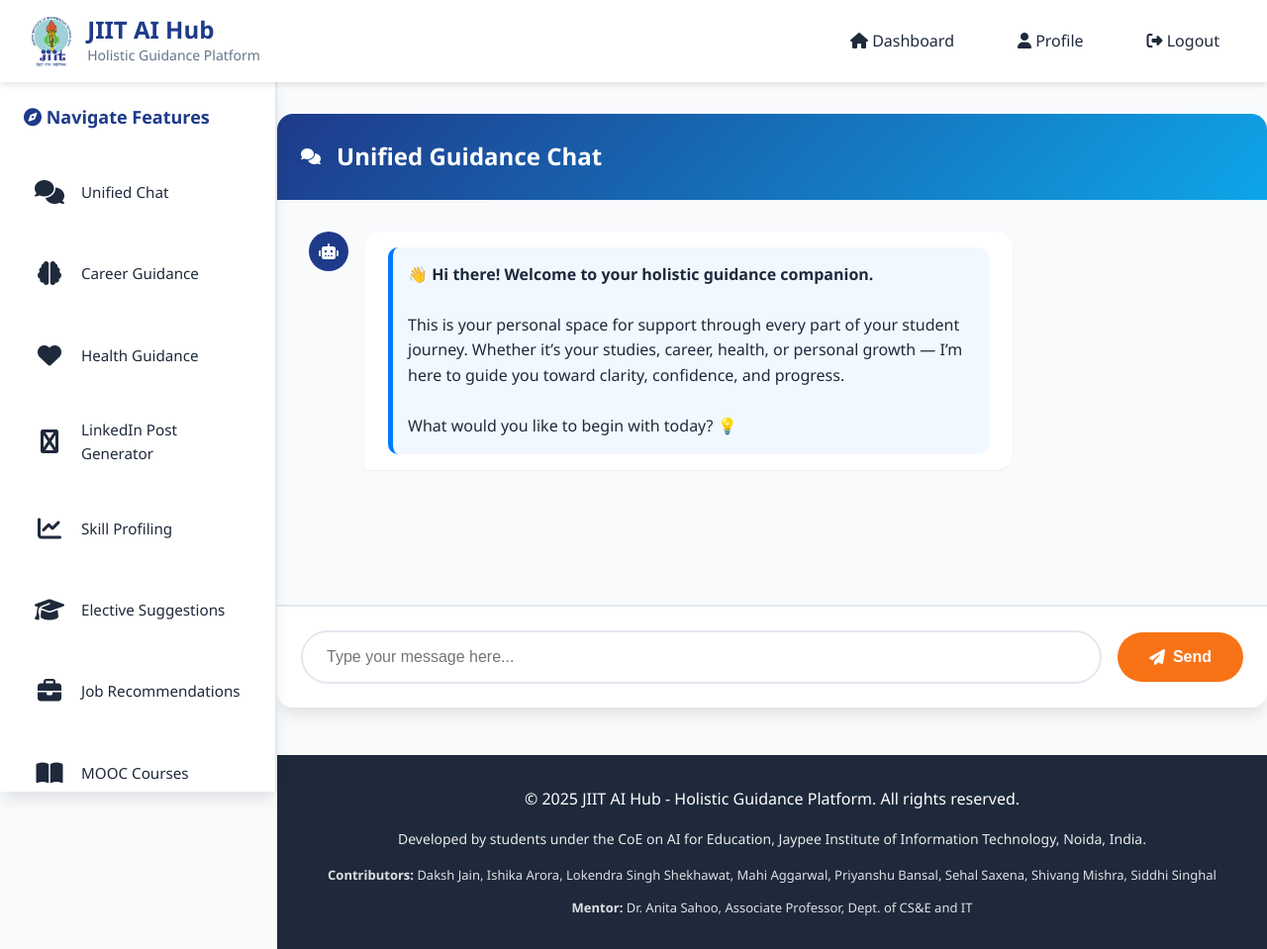
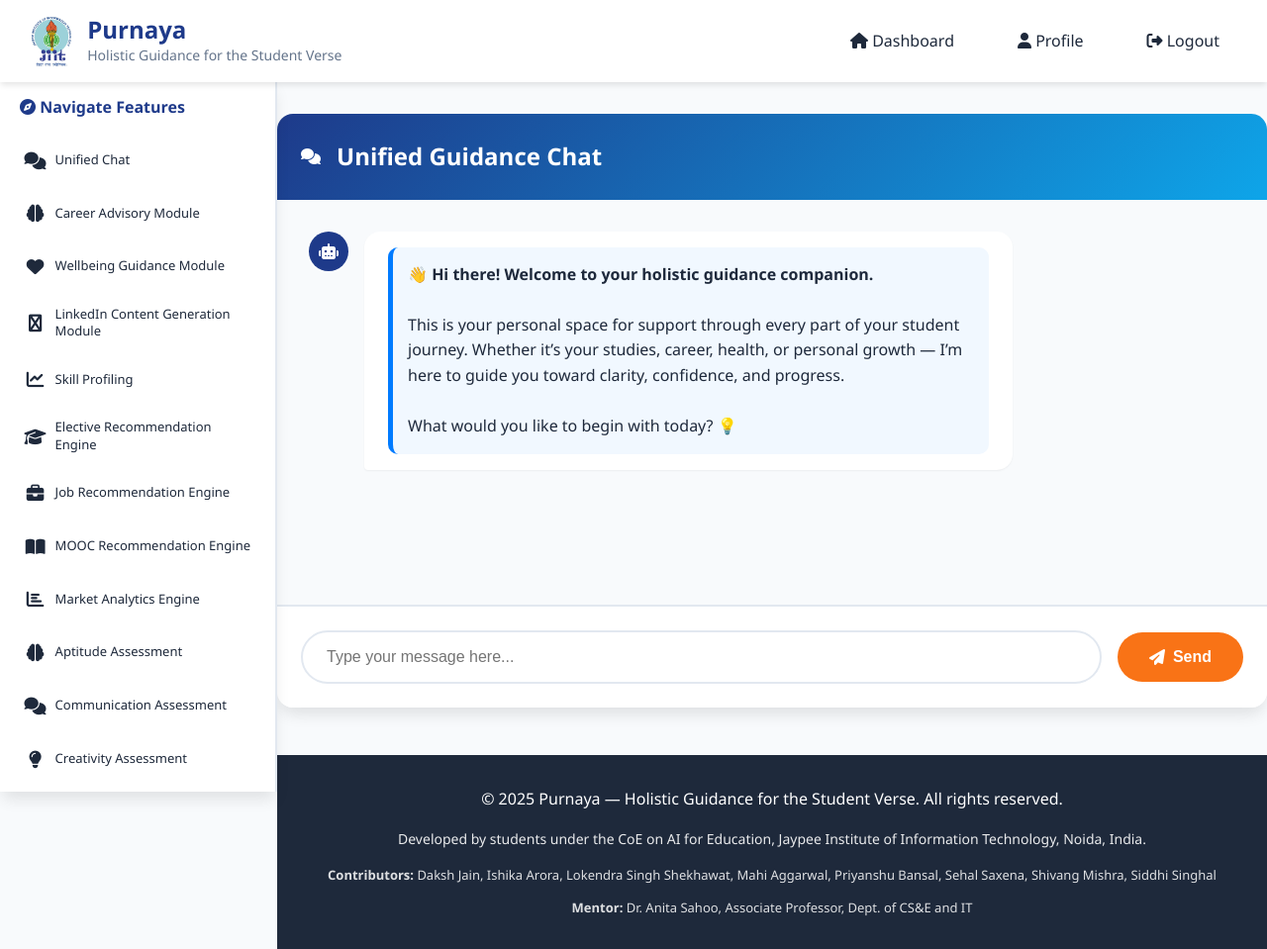
Before and after one commit to SiddhiSinghal/JIIT-AI-for-Holistic-Guidance, a Flask app: page /chat in a window 1280 px wide. Shown: the whole page at 99% size. Run offline with Flask 3, Linux system fonts and the light colour scheme; the visitor is signed in with stand-in values (Sample User, id 1).

Commit message:
Rebrand to Purnaya across templates, refine sidebar UI, unify assessment labels, and enhance chat test intent flow

```diff
--- a/app.py
+++ b/app.py
@@ -262,7 +262,7 @@
         welcome_messages = {
             "career": """
                 <div style='padding:15px;background:#e8f4fd;border-left:5px solid #2196f3;border-radius:10px;'>
-                  <b>💼 Career Guidance Assistant</b><br><br>
+                  <b>💼 Career Advisory Module</b><br><br>
                   Welcome! I'm here to help you explore career opportunities, understand different professions,
                   and guide you toward the right career path based on your skills and interests.<br><br>
                   Ask me about career options, job roles, industry trends, or career advice!
@@ -270,7 +270,7 @@
             """,
             "health_guidance": """
                 <div style='padding:15px;background:#fef5e7;border-left:5px solid #f39c12;border-radius:10px;'>
-                  <b>❤️ Health Guidance Support</b><br><br>
+                  <b>❤️ Wellbeing Guidance Module</b><br><br>
                   I'm here to provide a supportive space for you. Whether you're feeling stressed, anxious,
                   or just need someone to talk to, I'm here to listen and offer guidance.<br><br>
                   Remember: Your health and wellbeing matter, and it's okay to ask for help.
@@ -278,7 +278,7 @@
             """,
             "linkedin": """
                 <div style='padding:15px;background:#e3f2fd;border-left:5px solid #0077b5;border-radius:10px;'>
-                  <b>✍️ LinkedIn Post Generator</b><br><br>
+                  <b>✍️ LinkedIn Content Generation Module</b><br><br>
                   Let's create engaging LinkedIn content! I can help you craft professional posts about your
                   achievements, insights, or any topic you'd like to share with your network.<br><br>
                   Tell me what you'd like to write about, and I'll generate a polished LinkedIn post for you!
@@ -287,10 +287,45 @@
             "jobs": """
                 <div style='padding:15px;background:#e8f5e9;border-left:5px solid #4caf50;border-radius:10px;'>
                   <b>💼 Job Recommendations</b><br><br>
-                  I'll analyze your profile and suggest job roles that match your skills and interests.<br><br>
+                  I'll analyze your profile and suggest job roles that match your skills and interests.
+                  Get personalized job recommendations based on your academic performance and strengths.<br><br>
                   Ask me for job suggestions or tell me about your career interests!
                 </div>
             """,
+            "mooc": """
+                <div style='padding:15px;background:#fff3e0;border-left:5px solid #ff9800;border-radius:10px;'>
+                  <b>📚 MOOC Course Recommendations</b><br><br>
+                  Looking to upskill? I can help you find the best online courses from platforms like
+                  Coursera, edX, Udemy, and more, tailored to your interests and career goals.<br><br>
+                  Tell me what skills you want to learn!
+                </div>
+            """,
+            "electives": """
+                <div style='padding:15px;background:#f3e5f5;border-left:5px solid #9c27b0;border-radius:10px;'>
+                  <b>🎓 Elective Recommendations</b><br><br>
+                  Choosing the right electives can shape your career path! I'll help you select subjects
+                  that align with your interests, strengths, and future goals.<br><br>
+                  Tell me about your semester or interests, and I'll suggest the best electives!
+                </div>
+            """,
+            "market_score": """
+                <div style='padding:15px;background:#fce4ec;border-left:5px solid #e91e63;border-radius:10px;'>
+                  <b>📊 Market Score Analysis</b><br><br>
+                  Understand the market demand for different subjects and skills! I'll provide insights
+                  into which areas are trending and have strong job prospects.<br><br>
+                  Ask me about market demand for any subject or technology!
+                </div>
+            """
+        }
+
+        chat_type_names = {
+            "career": "Career Guidance",
+            "health_guidance": "Health Guidance",
+            "linkedin": "LinkedIn Post Generator",
+            "jobs": "Job Recommendations",
+            "mooc": "MOOC Courses",
+            "electives": "Elective Suggestions",
+            "market_score": "Market Analysis"
         }
 
         welcome_message = welcome_messages.get(mode, """
@@ -311,6 +346,19 @@
     user_message = request.form["prompt"].strip()
     chat_history.append({"sender": "user", "text": user_message})
     ai_reply = None
+    test_keywords = ("aptitude", "communication", "creativity", "coding")
+    test_routes = {
+        "aptitude": "/aptitude_test",
+        "communication": "/communication_test",
+        "creativity": "/creativity_test",
+        "coding": "/coding_test",
+    }
+    test_titles = {
+        "aptitude": "Aptitude Assessment",
+        "communication": "Communication Assessment",
+        "creativity": "Creativity Assessment",
+        "coding": "Coding Assessment",
+    }
 
     # 🔹 Smart Roadmap Flow ---------------------------------------------------
     if "roadmap" in user_message.lower():
@@ -366,62 +414,71 @@
         from summer_project.rag_chain import get_mental_health_response
         ai_reply = get_mental_health_response(user_message)
 
- # 🔹 Detect Test-related Intents --------------------------------------------------------
+    # 🔹 Detect Test-related Intents --------------------------------------------------------
     elif (
         re.search(r"\b(take|start|begin|attempt|give).*\btest\b", user_message.lower())
-        or any(k in user_message.lower() for k in ["aptitude", "communication", "creativity", "coding"])
+        or any(k in user_message.lower() for k in test_keywords)
     ):
-        test_map = {
-            "aptitude": "/aptitude_test",
-            "communication": "/communication_test",
-            "creativity": "/creativity_test",
-            "coding": "/coding_test"
-        }
+        selected_test = next((k for k in test_keywords if k in user_message.lower()), None)
+        if selected_test:
+            test_url = test_routes[selected_test]
+            ai_reply = {
+                "sender": "ai",
+                "html": True,
+                "text": f"""
+                <div style='padding:15px;background:#e3f2fd;border-left:5px solid #2196f3;border-radius:8px;'>
+                  🚀 Ready to begin your <b>{test_titles[selected_test]}</b>?<br><br>
+                  <a href='{test_url}' target='_blank' rel='noopener noreferrer'>
+                    <button style='background:#007bff;color:white;border:none;padding:8px 16px;border-radius:5px;cursor:pointer;'>
+                      Start Test
+                    </button>
+                  </a>
+                </div>
+                """,
+            }
+            session["test_intent"] = False
+        else:
+            ai_reply = {
+                "sender": "ai",
+                "text": """
+                Which test would you like to take? 💡<br>
+                You can choose one of the following:<br>
+                👉 Aptitude<br>
+                👉 Communication<br>
+                👉 Creativity<br>
+                👉 Coding
+                """,
+                "html": True,
+            }
+            session["test_intent"] = True
 
-    selected_test = None
-    # Check which test the user mentioned
-    for key in test_map.keys():
-        if key in user_message.lower():
-            selected_test = key
-            break
+    # 🔹 If user had previously said “start test” but now gives the type name only
+    elif session.get("test_intent") and any(k in user_message.lower() for k in test_keywords):
+        selected_test = next((k for k in test_keywords if k in user_message.lower()), None)
+        if selected_test:
+            test_url = test_routes[selected_test]
+            ai_reply = {
+                "sender": "ai",
+                "html": True,
+                "text": f"""
+                <div style='padding:15px;background:#e3f2fd;border-left:5px solid #2196f3;border-radius:8px;'>
+                  🚀 Ready to begin your <b>{test_titles[selected_test]}</b>?<br><br>
+                  <a href='{test_url}' target='_blank' rel='noopener noreferrer'>
+                    <button style='background:#007bff;color:white;border:none;padding:8px 16px;border-radius:5px;cursor:pointer;'>
+                      Start Test
+                    </button>
+                  </a>
+                </div>
+                """,
+            }
+            session["test_intent"] = False
 
-    # Case 1️⃣: User directly mentioned test name (like "coding" or "aptitude")
-    if selected_test:
-        test_url = test_map[selected_test]
-        ai_reply = {
-            "sender": "ai",
-            "html": True,
-            "text": f"""
-            <div style='padding:15px;background:#e3f2fd;border-left:5px solid #2196f3;border-radius:8px;'>
-              🚀 Ready to begin your <b>{selected_test.capitalize()} Test</b>?<br><br>
-              <a href='{test_url}' target='_blank' rel='noopener noreferrer'>
-                <button style='background:#007bff;color:white;border:none;padding:8px 16px;border-radius:5px;cursor:pointer;'>
-                  Start Test
-                </button>
-              </a>
-            </div>
-            """
-        }
-        session["test_intent"] = False
-
-    # Case 2️⃣: User just said "start test" without naming which one
-    else:
-        ai_reply = {
-            "sender": "ai",
-            "html": True,
-            "text": """
-            <div style='padding:15px;background:#fff3cd;border-left:5px solid #ffc107;border-radius:8px;'>
-              Which test would you like to take? 💡<br><br>
-              👉 Aptitude<br>
-              👉 Communication<br>
-              👉 Creativity<br>
-              👉 Coding
-            </div>
-            """
-        }
-        session["test_intent"] = True
-
-
+    if ai_reply is None:
+        ai_reply = orchestrator_cli.orchestrate(
+            user_message,
+            username=username,
+            last_user_message=user_message,
+        )
 
     # Append AI reply ---------------------------------------------------------
     if isinstance(ai_reply, dict):
@@ -477,14 +534,14 @@
         users_collection.update_one(
             {"username": username},
             {"$push": {"assessments": {
-                "type": "Aptitude Test",
+                "type": "Aptitude Assessment",
                 "score": score,
                 "date": datetime.now().strftime("%Y-%m-%d %H:%M:%S")
             }}}
         )
 
 
-        return render_template("test_done.html", test="Aptitude", score=score)
+        return render_template("test_done.html", test="Aptitude Assessment", score=score)
 
     # GET → show random 10 questions
     questions = load_questions()
@@ -506,13 +563,13 @@
         users_collection.update_one(
             {"username": username},
             {"$push": {"assessments": {
-                "type": "Communication Test",
+                "type": "Communication Assessment",
                 "score": score,
                 "date": datetime.now().strftime("%Y-%m-%d %H:%M:%S")
             }}}
         )
 
-        return render_template("test_done.html", test="Communication", score=score)
+        return render_template("test_done.html", test="Communication Assessment", score=score)
 
     return render_template("communication_test.html")
 
@@ -540,14 +597,14 @@
             {"username": username},
             {"$push": {
                 "assessments": {
-                    "type": "Creativity Test",
+                    "type": "Creativity Assessment",
                     "score": score,
                     "date": datetime.now().strftime("%Y-%m-%d %H:%M:%S")
                 }
             }}
         )
 
-        return render_template("test_done.html", test="Creativity", score=score)
+        return render_template("test_done.html", test="Creativity Assessment", score=score)
 
     prompt = random.choice(PROMPTS)
     return render_template("creativity_test.html", prompt=prompt)
@@ -603,14 +660,14 @@
             {"username": username},
             {"$push": {
                 "assessments": {
-                    "type": "Coding Test",
+                    "type": "Coding Assessment",
                     "score": marks,
                     "date": datetime.now().strftime("%Y-%m-%d %H:%M:%S")
                 }
             }}
         )
 
-        return render_template("test_done.html", test="Coding", score=marks)
+        return render_template("test_done.html", test="Coding Assessment", score=marks)
 
     return render_template("coding_test.html", question=question)
 
--- a/static/css/style.css
+++ b/static/css/style.css
@@ -241,29 +241,29 @@
   box-shadow: var(--shadow-lg);
   overflow-y: auto;
   z-index: 900;
-  padding: 1.5rem 1rem;
+  padding: 1rem 0.75rem;
   border-right: 2px solid var(--jiit-border);
 }
 
 .side-panel-title {
-  font-size: 1.125rem;
+  font-size: 1rem;
   font-weight: 700;
   color: var(--jiit-primary);
-  margin-bottom: 1.5rem;
+  margin-bottom: 1rem;
   padding: 0 0.5rem;
 }
 
 .panel-nav {
   display: flex;
   flex-direction: column;
-  gap: 0.5rem;
+  gap: 0.35rem;
 }
 
 .panel-nav-item {
   display: flex;
   align-items: center;
-  gap: 1rem;
-  padding: 1rem;
+  gap: 0.5rem;
+  padding: 0.5rem 0.6rem;
   border-radius: 0.75rem;
   text-decoration: none;
   color: var(--jiit-dark);
@@ -284,14 +284,15 @@
 }
 
 .panel-icon {
-  font-size: 1.5rem;
-  width: 32px;
+  font-size: 1.1rem;
+  width: 24px;
   text-align: center;
 }
 
 .panel-label {
   flex: 1;
-  font-size: 0.95rem;
+  font-size: 0.8125rem;
+  line-height: 1.35;
 }
 
 .main-content {
--- a/templates/base.html
+++ b/templates/base.html
@@ -2,7 +2,7 @@
 <html lang="en">
 <head>
   <meta charset="UTF-8">
-  <title>{{ title or "AI for Holistic Guidance" }}</title>
+  <title>{{ title or "Purnaya — Holistic Guidance for the Student Verse" }}</title>
   <link href="https://cdn.jsdelivr.net/npm/bootstrap@5.3.2/dist/css/bootstrap.min.css" rel="stylesheet">
   <style>
     body {
@@ -20,7 +20,7 @@
 </head>
 <body>
   <nav class="navbar navbar-expand-lg navbar-dark bg-dark px-4">
-    <a class="navbar-brand fw-bold" href="/">AI Hub</a>
+    <a class="navbar-brand fw-bold" href="/">Purnaya</a>
     <div class="ms-auto">
       {% if session.get('username') %}
       <span class="text-light me-3">Hi, {{ session['username'] }}</span>
--- a/templates/chat.html
+++ b/templates/chat.html
@@ -3,7 +3,7 @@
 <head>
   <meta charset="UTF-8">
   <meta name="viewport" content="width=device-width, initial-scale=1.0">
-  <title>{{ chat_type }} Chat - JIIT AI Hub</title>
+  <title>{{ chat_type }} Chat - Purnaya</title>
   <link rel="stylesheet" href="{{ url_for('static', filename='css/style.css') }}">
   <link rel="stylesheet" href="https://cdnjs.cloudflare.com/ajax/libs/font-awesome/6.4.0/css/all.min.css">
 </head>
@@ -13,8 +13,8 @@
       <div class="logo-section">
         <img src="{{ url_for('static', filename='images/jiit-logo.png') }}" alt="JIIT Logo" class="logo-img">
         <div class="logo-text">
-          <div class="logo-title">JIIT AI Hub</div>
-          <div class="logo-subtitle">Holistic Guidance Platform</div>
+          <div class="logo-title">Purnaya</div>
+          <div class="logo-subtitle">Holistic Guidance for the Student Verse</div>
         </div>
       </div>
       <nav class="nav-links">
@@ -42,15 +42,15 @@
       </a>
       <a href="/chat?mode=career" class="panel-nav-item">
         <span class="panel-icon"><i class="fas fa-brain"></i></span>
-        <span class="panel-label">Career Guidance</span>
+        <span class="panel-label">Career Advisory Module</span>
       </a>
       <a href="/chat?mode=health_guidance" class="panel-nav-item">
         <span class="panel-icon"><i class="fas fa-heart"></i></span>
-        <span class="panel-label">Health Guidance</span>
+        <span class="panel-label">Wellbeing Guidance Module</span>
       </a>
       <a href="/chat?mode=linkedin" class="panel-nav-item">
         <span class="panel-icon"><i class="fas fa-linkedin"></i></span>
-        <span class="panel-label">LinkedIn Post Generator</span>
+        <span class="panel-label">LinkedIn Content Generation Module</span>
       </a>
       <a href="/profile" class="panel-nav-item">
         <span class="panel-icon"><i class="fas fa-chart-line"></i></span>
@@ -58,35 +58,35 @@
       </a>
       <a href="/chat?mode=electives" class="panel-nav-item">
         <span class="panel-icon"><i class="fas fa-graduation-cap"></i></span>
-        <span class="panel-label">Elective Suggestions</span>
+        <span class="panel-label">Elective Recommendation Engine</span>
       </a>
       <a href="/chat?mode=jobs" class="panel-nav-item">
         <span class="panel-icon"><i class="fas fa-briefcase"></i></span>
-        <span class="panel-label">Job Recommendations</span>
+        <span class="panel-label">Job Recommendation Engine</span>
       </a>
       <a href="/chat?mode=mooc" class="panel-nav-item">
         <span class="panel-icon"><i class="fas fa-book-open"></i></span>
-        <span class="panel-label">MOOC Courses</span>
+        <span class="panel-label">MOOC Recommendation Engine</span>
       </a>
       <a href="/chat?mode=market_score" class="panel-nav-item">
         <span class="panel-icon"><i class="fas fa-chart-bar"></i></span>
-        <span class="panel-label">Market Analysis</span>
+        <span class="panel-label">Market Analytics Engine</span>
       </a>
       <a href="/aptitude_test" class="panel-nav-item">
         <span class="panel-icon"><i class="fas fa-brain"></i></span>
-        <span class="panel-label">Aptitude Test</span>
+        <span class="panel-label">Aptitude Assessment</span>
       </a>
       <a href="/communication_test" class="panel-nav-item">
         <span class="panel-icon"><i class="fas fa-comments"></i></span>
-        <span class="panel-label">Communication Test</span>
+        <span class="panel-label">Communication Assessment</span>
       </a>
       <a href="/creativity_test" class="panel-nav-item">
         <span class="panel-icon"><i class="fas fa-lightbulb"></i></span>
-        <span class="panel-label">Creativity Test</span>
+        <span class="panel-label">Creativity Assessment</span>
       </a>
       <a href="/coding_test" class="panel-nav-item">
         <span class="panel-icon"><i class="fas fa-code"></i></span>
-        <span class="panel-label">Coding Test</span>
+        <span class="panel-label">Coding Assessment</span>
       </a>
     </nav>
   </aside>
@@ -153,7 +153,7 @@
   </main>
 
   <footer style="background: var(--jiit-dark); color: white; text-align: center; padding: 2rem; margin-top: 3rem; margin-left: 280px;">
-    <p>&copy; 2025 JIIT AI Hub - Holistic Guidance Platform. All rights reserved.</p>
+    <p>&copy; 2025 Purnaya — Holistic Guidance for the Student Verse. All rights reserved.</p>
     <p style="margin-top: 1rem; opacity: 0.9; font-size: 0.875rem; line-height: 1.6;">
       Developed by students under the CoE on AI for Education, Jaypee Institute of Information Technology, Noida, India.
     </p>
--- a/templates/dashboard.html
+++ b/templates/dashboard.html
@@ -3,7 +3,7 @@
 <head>
   <meta charset="UTF-8" />
   <meta name="viewport" content="width=device-width, initial-scale=1.0" />
-  <title>AI Dashboard | Holistic Guidance</title>
+  <title>Purnaya — Holistic Guidance for the Student Verse</title>
   <link href="https://cdn.jsdelivr.net/npm/bootstrap@5.3.2/dist/css/bootstrap.min.css" rel="stylesheet">
   <style>
     body { margin: 0; height: 100vh; overflow: hidden; }
--- a/templates/layout.html
+++ b/templates/layout.html
@@ -2,7 +2,7 @@
 <html lang="en">
 <head>
   <meta charset="UTF-8">
-  <title>{{ chat_type or "AI for Holistic Guidance" }}</title>
+  <title>{{ chat_type or "Purnaya — Holistic Guidance for the Student Verse" }}</title>
   <link href="https://cdn.jsdelivr.net/npm/bootstrap@5.3.2/dist/css/bootstrap.min.css" rel="stylesheet">
   <style>
     body { overflow: hidden; }
--- a/templates/login.html
+++ b/templates/login.html
@@ -3,7 +3,7 @@
 <head>
   <meta charset="UTF-8">
   <meta name="viewport" content="width=device-width, initial-scale=1.0">
-  <title>Login - JIIT AI Hub</title>
+  <title>Login - Purnaya</title>
   <link rel="stylesheet" href="{{ url_for('static', filename='css/style.css') }}">
   <link rel="stylesheet" href="https://cdnjs.cloudflare.com/ajax/libs/font-awesome/6.4.0/css/all.min.css">
 </head>
@@ -11,10 +11,10 @@
   <div class="auth-container">
     <div class="auth-card">
       <div class="auth-logo">
-        <img src="{{ url_for('static', filename='images/jiit-logo.png') }}" alt="JIIT Logo">
+        <img src="{{ url_for('static', filename='images/jiit-logo.png') }}" alt="Purnaya Logo">
         <h1 class="auth-title">Welcome Back</h1>
         <p style="color: var(--jiit-gray); text-align: center; margin-bottom: 2rem;">
-          Sign in to access your JIIT AI Hub dashboard
+          Sign in to continue to Purnaya — Holistic Guidance for the Student Verse
         </p>
       </div>
 
--- a/templates/signup.html
+++ b/templates/signup.html
@@ -3,7 +3,7 @@
 <head>
   <meta charset="UTF-8">
   <meta name="viewport" content="width=device-width, initial-scale=1.0">
-  <title>Sign Up - JIIT AI Hub</title>
+  <title>Sign Up - Purnaya</title>
   <link rel="stylesheet" href="{{ url_for('static', filename='css/style.css') }}">
   <link rel="stylesheet" href="https://cdnjs.cloudflare.com/ajax/libs/font-awesome/6.4.0/css/all.min.css">
 </head>
@@ -11,10 +11,10 @@
   <div class="auth-container">
     <div class="auth-card">
       <div class="auth-logo">
-        <img src="{{ url_for('static', filename='images/jiit-logo.png') }}" alt="JIIT Logo">
+        <img src="{{ url_for('static', filename='images/jiit-logo.png') }}" alt="Purnaya Logo">
         <h1 class="auth-title">Create Account</h1>
         <p style="color: var(--jiit-gray); text-align: center; margin-bottom: 2rem;">
-          Join JIIT AI Hub for personalized guidance
+          Join Purnaya — Holistic Guidance for the Student Verse
         </p>
       </div>
 
```
Also changed, not shown: templates/aptitude_test.html (+5 -5 lines), templates/coding_test.html (+5 -5 lines), templates/communication_test.html (+5 -5 lines), templates/creativity_test.html (+5 -5 lines), templates/home.html (+9 -9 lines), templates/index.html (+4 -4 lines), templates/profile.html (+17 -17 lines), .backup/rag_chain.py (added), summer_project/__init__.py (added).
